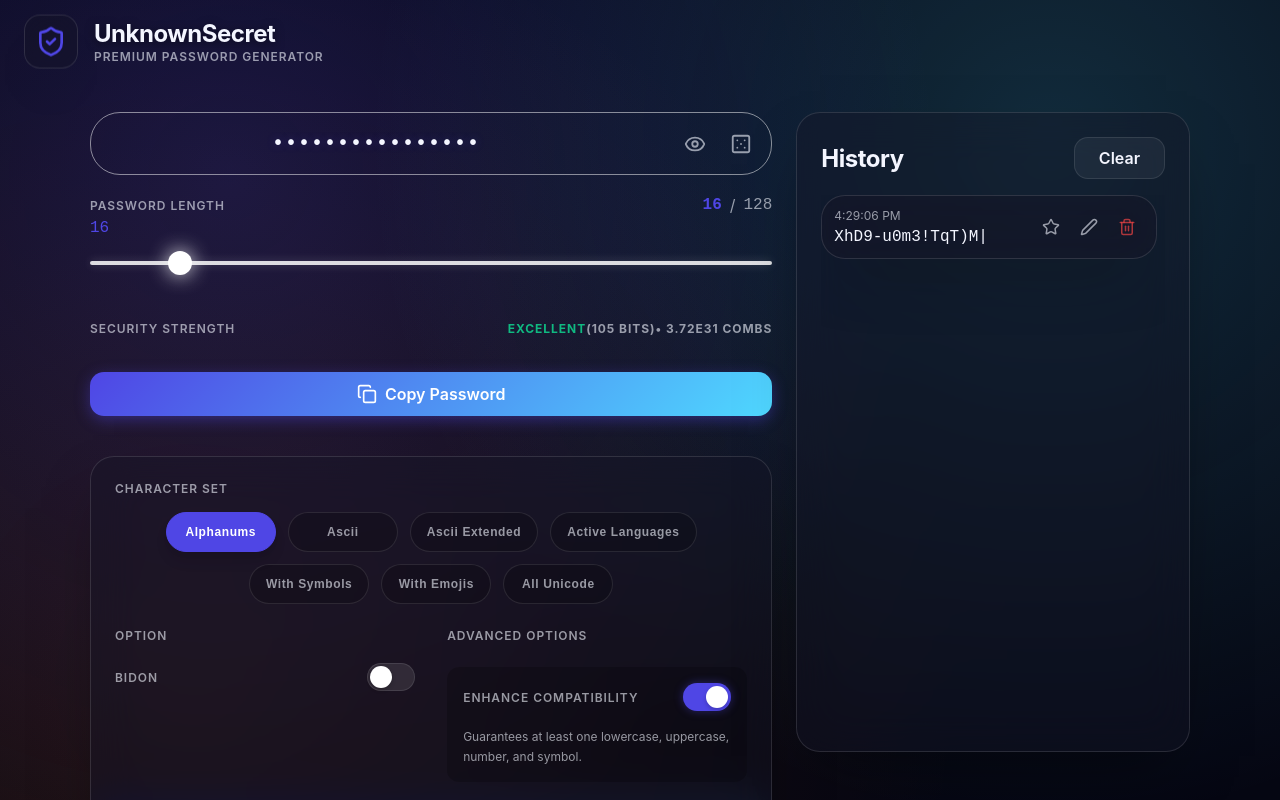
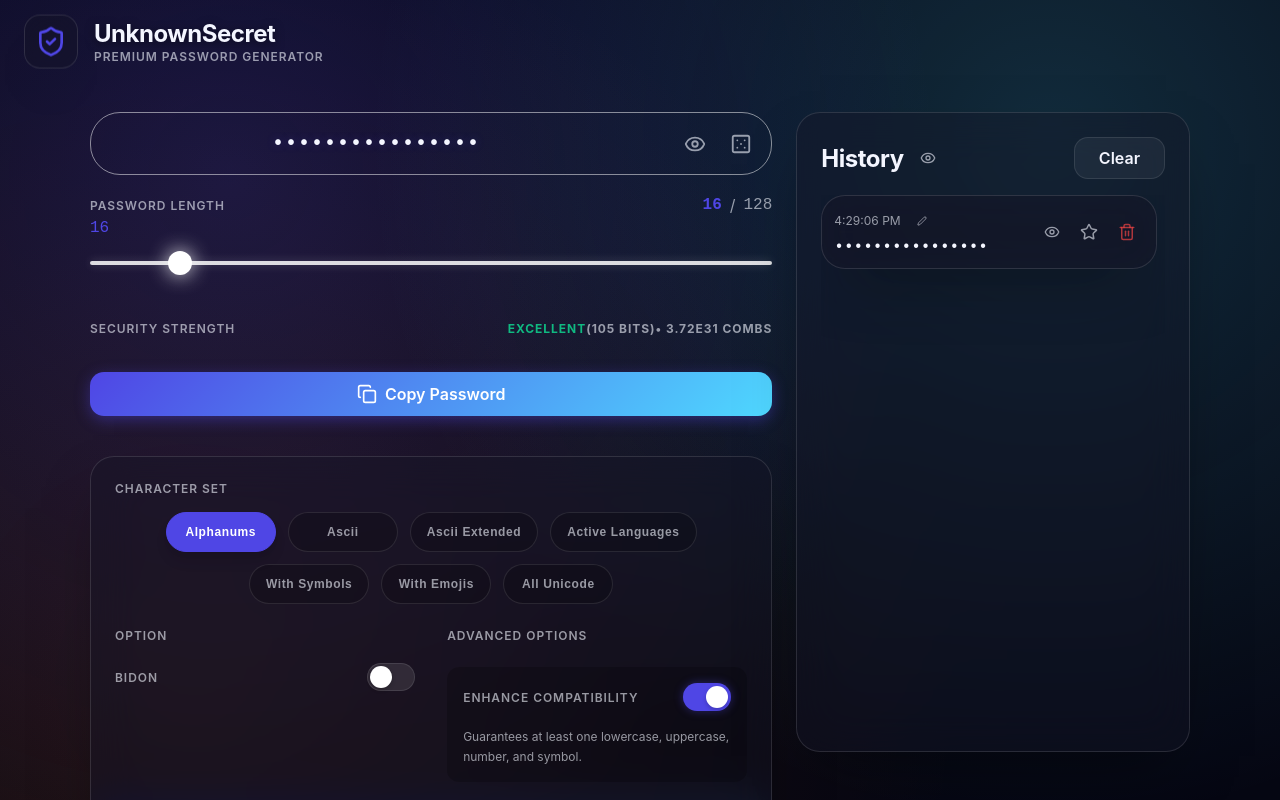
Before and after one commit to WireSwarm/UnknownSecret, a React (Vite) app: page / in a window 1280 px wide. Both pictures are taken after a click on the button "Copy Password". Shown: the top 800 px of the page. Built offline with nearby package versions, Linux system fonts and the light colour scheme.

Commit message:
feat : History improvement

```diff
--- a/src/App.jsx
+++ b/src/App.jsx
@@ -1,12 +1,12 @@
-import React from 'react';
+import React, { useEffect } from 'react';
 import { ShieldCheck } from 'lucide-react';
 import './App.css';
 import { GeneratorPanel } from './components/generator/GeneratorPanel';
 import { HistoryPanel } from './components/history/HistoryPanel';
-import { useLocalStorage } from './utils/storage';
+import { useSessionStorage } from './utils/storage';
 
 function App() {
-  const [history, setHistory] = useLocalStorage('password_history', []);
+  const [history, setHistory] = useSessionStorage('password_history', []);
 
   const handleHistoryUpdate = (newHistory) => {
     setHistory(newHistory);
@@ -26,6 +26,24 @@ function App() {
     // Add to history
     setHistory([...history, newItem]);
   };
+
+  useEffect(() => {
+    const handleBeforeUnload = (e) => {
+      const hasFavorites = history.some(item => item.favorite);
+      if (hasFavorites) {
+        e.preventDefault();
+        // Modern browsers require setting returnValue to show the dialog
+        e.returnValue = '';
+        return '';
+      }
+    };
+
+    window.addEventListener('beforeunload', handleBeforeUnload);
+
+    return () => {
+      window.removeEventListener('beforeunload', handleBeforeUnload);
+    };
+  }, [history]);
 
   return (
     <div className="app-container" id="app-root">
--- a/src/components/history/HistoryPanel.jsx
+++ b/src/components/history/HistoryPanel.jsx
@@ -1,5 +1,5 @@
 import React, { useState, useEffect } from 'react';
-import { Copy, Trash2, Edit2, Star } from 'lucide-react';
+import { Copy, Trash2, Edit2, Star, Eye, EyeOff } from 'lucide-react';
 import { GlassCard } from '../ui/GlassCard';
 import { Button } from '../ui/Button';
 
@@ -20,6 +20,19 @@ export function HistoryPanel({ history, onUpdateHistory }) {
 
     const [editingId, setEditingId] = useState(null);
     const [editValue, setEditValue] = useState("");
+    const [visiblePasswords, setVisiblePasswords] = useState(new Set());
+
+    const toggleVisibility = (id) => {
+        setVisiblePasswords(prev => {
+            const next = new Set(prev);
+            if (next.has(id)) {
+                next.delete(id);
+            } else {
+                next.add(id);
+            }
+            return next;
+        });
+    };
 
     const startEditing = (id, currentName) => {
         setEditingId(id);
@@ -72,10 +85,31 @@ export function HistoryPanel({ history, onUpdateHistory }) {
         return `${p.slice(0, 8)} [...] ${p.slice(-8)}`;
     };
 
+    const areAllVisible = history.length > 0 && visiblePasswords.size === history.length;
+
+    const toggleAllVisibility = () => {
+        if (areAllVisible) {
+            setVisiblePasswords(new Set());
+        } else {
+            setVisiblePasswords(new Set(history.map(h => h.id)));
+        }
+    };
+
     return (
         <div className="flex flex-col gap-4 h-full" id="history-panel">
             <div className="flex justify-between items-center" id="history-header">
-                <h2 className="text-xl font-bold" id="history-title">History</h2>
+                <div className="flex items-center gap-2">
+                    <h2 className="text-xl font-bold" id="history-title">History</h2>
+                    {history.length > 0 && (
+                        <button
+                            onClick={toggleAllVisibility}
+                            className="icon-btn p-1 ml-2 opacity-50 hover:opacity-100 transition-opacity"
+                            title={areAllVisible ? "Hide all" : "Show all"}
+                        >
+                            {areAllVisible ? <EyeOff size={16} /> : <Eye size={16} />}
+                        </button>
+                    )}
+                </div>
                 {history.length > 0 &&
                     <Button variant="ghost" onClick={clearHistory} className="px-3 py-1 text-xs h-8" id="clear-history-btn">Clear</Button>
                 }
@@ -118,23 +152,32 @@ export function HistoryPanel({ history, onUpdateHistory }) {
                                             {item.name ? (
                                                 <div className="flex items-center gap-2 w-full">
                                                     <span className="text-xs font-semibold text-primary truncate" id={`history-name-${item.id}`}>{item.name}</span>
-                                                    <span className="text-[10px] text-muted opacity-50 whitespace-nowrap ml-auto" id={`history-time-${item.id}`}>{new Date(item.timestamp).toLocaleTimeString()}</span>
+                                                    <div className="flex items-center gap-1 ml-auto">
+                                                        <span className="text-[10px] text-muted opacity-50 whitespace-nowrap" id={`history-time-${item.id}`}>{new Date(item.timestamp).toLocaleTimeString()}</span>
+                                                        <button onClick={(e) => { e.stopPropagation(); startEditing(item.id, item.name); }} className="icon-btn icon-btn-primary p-0 h-4 w-4 opacity-50 hover:opacity-100" id={`history-rename-btn-${item.id}`}><Edit2 size={10} /></button>
+                                                    </div>
                                                 </div>
                                             ) : (
-                                                <span className="text-xs text-muted opacity-50" id={`history-time-${item.id}`}>{new Date(item.timestamp).toLocaleTimeString()}</span>
+                                                <div className="flex items-center gap-2 w-full">
+                                                    <span className="text-xs text-muted opacity-50" id={`history-time-${item.id}`}>{new Date(item.timestamp).toLocaleTimeString()}</span>
+                                                    <button onClick={(e) => { e.stopPropagation(); startEditing(item.id, item.name); }} className="icon-btn icon-btn-primary p-0 h-4 w-4 opacity-50 hover:opacity-100" id={`history-rename-btn-${item.id}`}><Edit2 size={10} /></button>
+                                                </div>
                                             )}
                                         </div>
-                                        <span className="font-mono text-sm truncate block password-trunc" title={item.password} id={`history-pwd-${item.id}`}>
-                                            {formatPassword(item.password)}
+                                        <span className="font-mono text-sm truncate block password-trunc" title={visiblePasswords.has(item.id) ? "" : "Click eye to reveal"} id={`history-pwd-${item.id}`}>
+                                            {visiblePasswords.has(item.id) ? item.password : "••••••••••••••••"}
                                         </span>
                                     </div>
                                 </div>
                                 <div className="flex gap-1 opacity-100 md:opacity-0 md:group-hover:opacity-100 transition-opacity" onClick={(e) => e.stopPropagation()} id={`history-actions-${item.id}`}>
                                     {/* Item copy is already handled by card click, but keeping explicit icons if needed, or removing padding to avoid double click */}
+                                    <button onClick={() => toggleVisibility(item.id)} className="icon-btn" id={`history-visibility-btn-${item.id}`}>
+                                        {visiblePasswords.has(item.id) ? <EyeOff size={16} /> : <Eye size={16} />}
+                                    </button>
                                     <button onClick={() => handleToggleFavorite(item.id)} className="icon-btn icon-btn-secondary" id={`history-fav-btn-${item.id}`}>
                                         <Star size={18} className={item.favorite ? "fill-yellow-400 text-yellow-400" : ""} />
                                     </button>
-                                    <button onClick={() => startEditing(item.id, item.name)} className="icon-btn icon-btn-primary" id={`history-rename-btn-${item.id}`}><Edit2 size={18} /></button>
+                                    {/* Edit button moved to header */}
                                     <button onClick={() => handleDelete(item.id)} className="icon-btn" style={{ color: 'rgba(239, 68, 68, 0.7)' }} id={`history-delete-btn-${item.id}`}><Trash2 size={18} /></button>
                                 </div>
                             </>
--- a/src/utils/storage.js
+++ b/src/utils/storage.js
@@ -23,3 +23,27 @@ export function useLocalStorage(key, initialValue) {
 
     return [storedValue, setValue];
 }
+
+export function useSessionStorage(key, initialValue) {
+    const [storedValue, setStoredValue] = useState(() => {
+        try {
+            const item = window.sessionStorage.getItem(key);
+            return item ? JSON.parse(item) : initialValue;
+        } catch (error) {
+            console.error(error);
+            return initialValue;
+        }
+    });
+
+    const setValue = (value) => {
+        try {
+            const valueToStore = value instanceof Function ? value(storedValue) : value;
+            setStoredValue(valueToStore);
+            window.sessionStorage.setItem(key, JSON.stringify(valueToStore));
+        } catch (error) {
+            console.error(error);
+        }
+    };
+
+    return [storedValue, setValue];
+}
```
